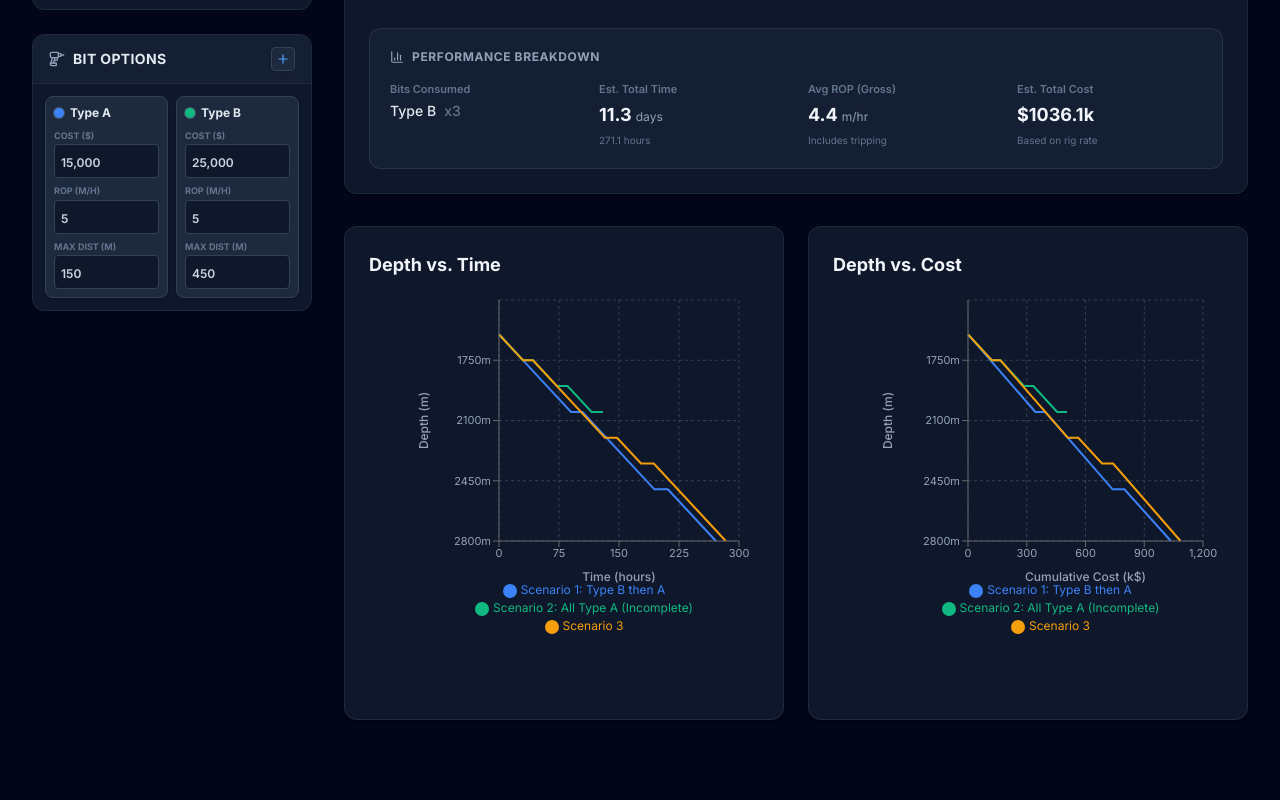
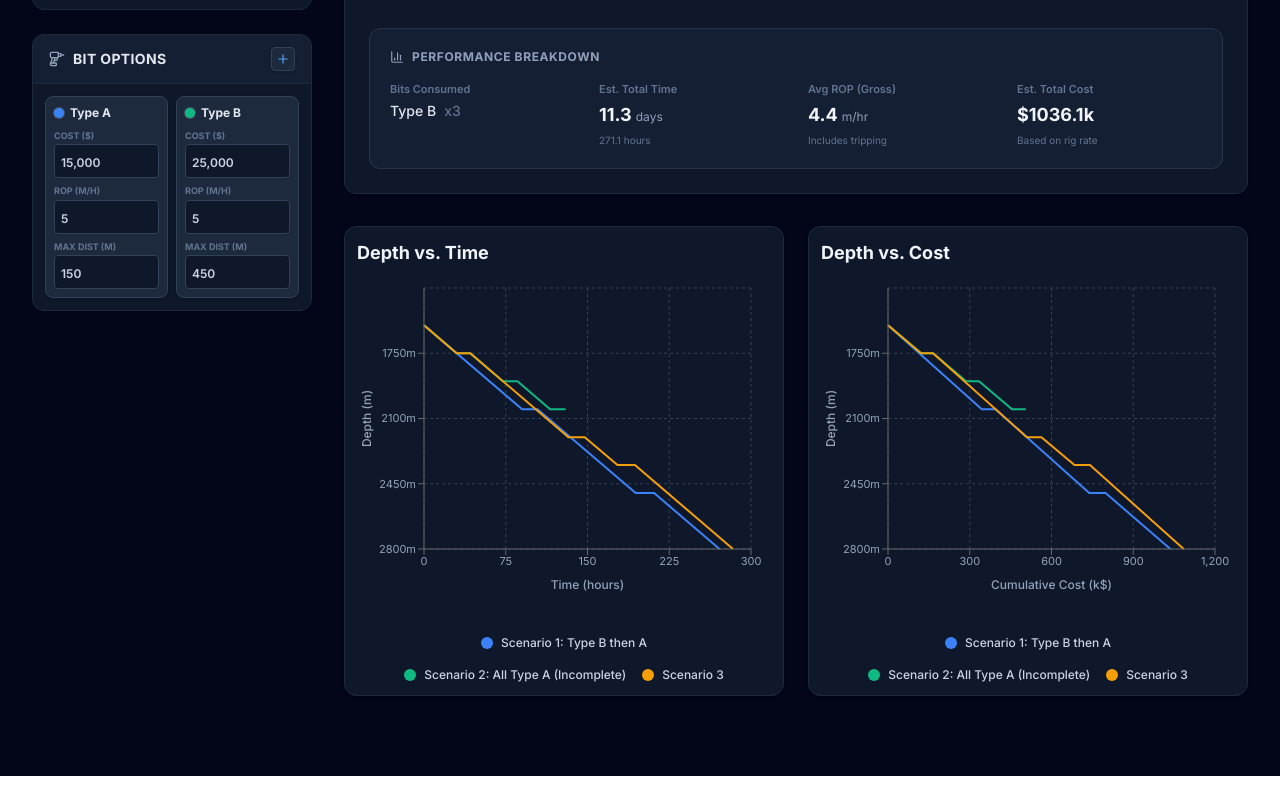
Before and after one commit to son-n-pham/drillcost, a React (Vite) app: page / in a window 1280 px wide. Shown: the part 583-1383 px from the top of the page. After the commit the page ends 1359 px from the top, so only its background shows below. Built offline with nearby package versions, Linux system fonts and the light colour scheme.

Commit message:
feat: implement SimulationCharts component to visualize cost-per-meter simulation results with depth vs. time and depth vs. cost charts.

```diff
--- a/components/SimulationCharts.tsx
+++ b/components/SimulationCharts.tsx
@@ -42,29 +42,52 @@ const SimulationCharts: React.FC<SimulationChartsProps> = ({ results, targetDept
   const activeScenarios = results.filter(r => r.steps.length > 1);
   const scenarioCount = activeScenarios.length;
 
-  // Optimized bottom margin: minimal values based on scenario count
-  // 1-2 scenarios fit on one line (~45px), 3-4 might wrap (~55px), 5+ use max (60px)
-  const bottomMargin = scenarioCount <= 2 ? 45 :
-                       scenarioCount <= 4 ? 55 : 60;
+  // Optimized bottom margin for X-axis label only
+  const bottomMargin = 40;
 
-  // Optimized left margins - reduced to minimize wasted space
-  const leftMarginTime = 70;
-  const leftMarginCost = 75;
+  // Dynamic Y-axis width calculation based on max depth
+  const maxDepth = Math.max(...results.flatMap(r => r.steps.map(s => s.depth)), targetDepth);
+
+  // Estimate width: ~8px per digit + ~15px for " m" + ~15px padding for label
+  const depthDigits = Math.floor(maxDepth).toString().length;
+  // e.g. "3000 m" -> 70px
+  const yAxisWidth = (depthDigits * 8) + 35;
 
   // Transform data for charts
   const colors = ['#3b82f6', '#10b981', '#f59e0b', '#8b5cf6'];
   const gridColor = isDark ? '#334155' : '#f1f5f9';
   const axisColor = isDark ? '#94a3b8' : '#64748b';
 
+  // Custom Legend Component
+  const CustomLegend = () => (
+    <div className="flex flex-wrap justify-center gap-4 mt-4 px-2">
+      {results.map((res, index) => {
+        if (res.steps.length <= 1) return null;
+        return (
+          <div key={res.id} className="flex items-center gap-2 text-xs">
+            <div
+              className="w-3 h-3 rounded-full"
+              style={{ backgroundColor: colors[index % colors.length] }}
+            />
+            <span className={`font-medium ${isDark ? 'text-slate-300' : 'text-slate-600'}`}>
+              {res.name}{res.status === 'incomplete' ? ' (Incomplete)' : ''}
+            </span>
+          </div>
+        );
+      })}
+    </div>
+  );
+
   return (
     <div className="grid grid-cols-1 lg:grid-cols-2 gap-6">
 
       {/* Time vs Depth Chart */}
-      <div className="bg-white dark:bg-slate-900 p-6 rounded-xl shadow-sm border border-slate-200 dark:border-slate-800 transition-colors duration-300">
+      <div className="bg-white dark:bg-slate-900 p-3 rounded-xl shadow-sm border border-slate-200 dark:border-slate-800 transition-colors duration-300">
         <h3 className="text-lg font-bold text-slate-800 dark:text-slate-100 mb-4">Depth vs. Time</h3>
-        <div className="h-[400px] w-full">
+        <div className="h-[400px] w-full flex flex-col">
+          <div className="flex-1 min-h-0">
             <ResponsiveContainer width="100%" height="100%">
-            <LineChart margin={{ top: 5, right: 20, left: leftMarginTime, bottom: bottomMargin }}>
+              <LineChart margin={{ top: 5, right: 20, left: 0, bottom: bottomMargin }}>
                 <CartesianGrid strokeDasharray="3 3" stroke={gridColor} />
                 <XAxis
                   type="number"
@@ -79,22 +102,12 @@ const SimulationCharts: React.FC<SimulationChartsProps> = ({ results, targetDept
                   name="Depth"
                   unit="m"
                   reversed={true}
+                  width={yAxisWidth}
                   domain={['dataMin', 'auto']}
-                label={{ value: 'Depth (m)', angle: -90, position: 'insideLeft', offset: -15, style: { textAnchor: 'middle', fill: axisColor, fontSize: 12, fontWeight: 500 } }}
+                  label={{ value: 'Depth (m)', angle: -90, position: 'insideLeft', offset: 10, style: { textAnchor: 'middle', fill: axisColor, fontSize: 12, fontWeight: 500 } }}
                   tick={{ fill: axisColor, fontSize: 11 }}
                 />
                 <Tooltip content={<CustomTooltip xLabel="Time (hrs)" isDark={isDark} />} />
-              <Legend
-                verticalAlign="bottom"
-                align="center"
-                iconType="circle"
-                wrapperStyle={{
-                  paddingTop: '10px',
-                  paddingBottom: '5px',
-                  fontSize: '12px',
-                  lineHeight: '1.5'
-                }}
-              />
                 {results.map((res, index) => {
                   if (res.steps.length <= 1) return null;
                   return (
@@ -114,14 +127,17 @@ const SimulationCharts: React.FC<SimulationChartsProps> = ({ results, targetDept
               </LineChart>
             </ResponsiveContainer>
           </div>
+          <CustomLegend />
+        </div>
       </div>
 
       {/* Depth vs Cost Chart */}
-      <div className="bg-white dark:bg-slate-900 p-6 rounded-xl shadow-sm border border-slate-200 dark:border-slate-800 transition-colors duration-300">
+      <div className="bg-white dark:bg-slate-900 p-3 rounded-xl shadow-sm border border-slate-200 dark:border-slate-800 transition-colors duration-300">
         <h3 className="text-lg font-bold text-slate-800 dark:text-slate-100 mb-4">Depth vs. Cost</h3>
-        <div className="h-[400px] w-full">
+        <div className="h-[400px] w-full flex flex-col">
+          <div className="flex-1 min-h-0">
             <ResponsiveContainer width="100%" height="100%">
-            <LineChart margin={{ top: 5, right: 20, left: leftMarginCost, bottom: bottomMargin }}>
+              <LineChart margin={{ top: 5, right: 20, left: 0, bottom: bottomMargin }}>
                 <CartesianGrid strokeDasharray="3 3" stroke={gridColor} />
                 <XAxis
                   type="number"
@@ -138,22 +154,12 @@ const SimulationCharts: React.FC<SimulationChartsProps> = ({ results, targetDept
                   name="Depth"
                   unit="m"
                   reversed={true}
+                  width={yAxisWidth}
                   domain={['dataMin', 'auto']}
-                label={{ value: 'Depth (m)', angle: -90, position: 'insideLeft', offset: -20, style: { textAnchor: 'middle', fill: axisColor, fontSize: 12, fontWeight: 500 } }}
+                  label={{ value: 'Depth (m)', angle: -90, position: 'insideLeft', offset: 10, style: { textAnchor: 'middle', fill: axisColor, fontSize: 12, fontWeight: 500 } }}
                   tick={{ fill: axisColor, fontSize: 11 }}
                 />
                 <Tooltip content={<CustomTooltip xLabel="Cost ($)" isDark={isDark} />} />
-              <Legend
-                verticalAlign="bottom"
-                align="center"
-                iconType="circle"
-                wrapperStyle={{
-                  paddingTop: '10px',
-                  paddingBottom: '5px',
-                  fontSize: '12px',
-                  lineHeight: '1.5'
-                }}
-              />
                 {results.map((res, index) => {
                   if (res.steps.length <= 1) return null;
                   return (
@@ -173,6 +179,8 @@ const SimulationCharts: React.FC<SimulationChartsProps> = ({ results, targetDept
               </LineChart>
             </ResponsiveContainer>
           </div>
+          <CustomLegend />
+        </div>
       </div>
 
     </div>
```
Lines whose indentation alone changed are shown as unchanged.
